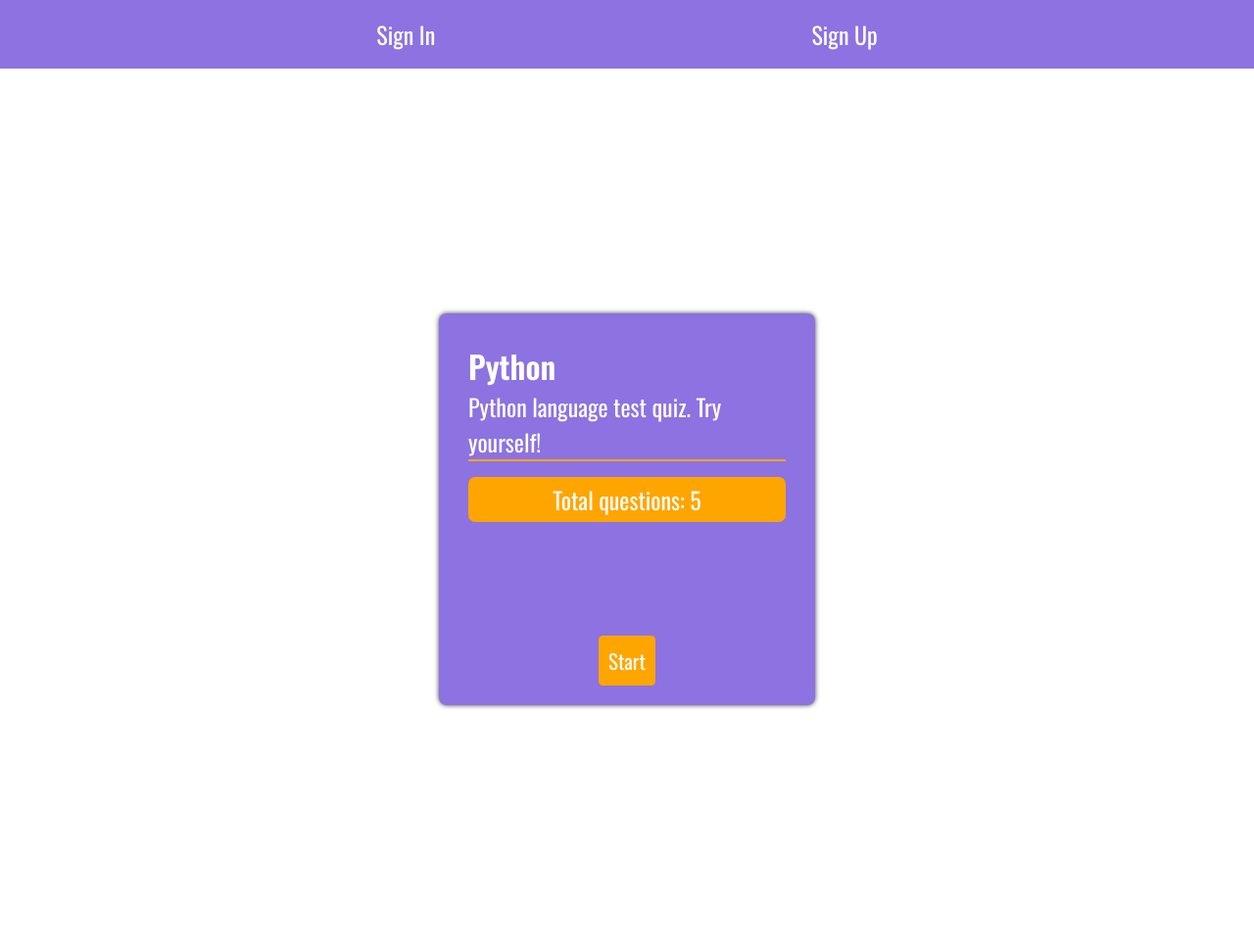
After one commit to MidnightRoam/quiz_app_dj, a Django app: page /35/ in a window 1280 px wide. The commit adds this page. Shown: the whole page at 98% size. Run offline with Django 3.2, Linux system fonts and the light colour scheme; data comes from the database, SQL or seed files in the repository; both versions use the stored data as it was after the commit.

Commit message:
The question view has been rewritten from ListView to DetailView, new pages and views have been added

```diff
--- a/question_answer/question_answer/settings.py
+++ b/question_answer/question_answer/settings.py
@@ -43,7 +43,6 @@ INSTALLED_APPS = [
 
     'questions.apps.TestsConfig',
     'users.apps.UsersConfig',
-    'crispy_forms',
 ]
 
 MIDDLEWARE = [
@@ -77,8 +76,6 @@ TEMPLATES = [
 ]
 
 WSGI_APPLICATION = 'question_answer.wsgi.application'
-
-CRISPY_TEMPLATE_PACK = 'bootstrap4'
 
 # Database
 # https://docs.djangoproject.com/en/3.2/ref/settings/#databases
--- a/question_answer/questions/forms.py
+++ b/question_answer/questions/forms.py
@@ -3,7 +3,7 @@ from django.forms import ModelForm
 from .models import Question, GroupQuestion, Answer, Result
 
 
-class QuizForm(ModelForm):
+class QuestionForm(ModelForm):
     class Meta:
         model = Question
         fields = "__all__"
--- a/question_answer/questions/urls.py
+++ b/question_answer/questions/urls.py
@@ -1,11 +1,12 @@
 from django.urls import path, include
 
-from .views import HomePage, QuestionsView, AddQuestionView, AddQuestionGroupView, AddAnswerView, ResultView
+from .views import HomePage, QuestionsView, AddQuestionView, AddQuestionGroupView, AddAnswerView, ResultView, GroupDetailView
 
 urlpatterns = [
     path('', HomePage.as_view(), name='index'),
-    path('questions/<int:pk>/', QuestionsView.as_view(), name='questions'),
-    path('result/', ResultView.as_view(), name='result'),
+    path('<int:pk>/question/', QuestionsView.as_view(), name='questions'),
+    path('<int:pk>/', GroupDetailView.as_view(), name='group'),
+    path('<int:pk>/results/', ResultView.as_view(), name='result'),
     path('add_question/', AddQuestionView.as_view(), name='add-question'),
     path('add_group/', AddQuestionGroupView.as_view(), name='add-group'),
     path('add_answer/', AddAnswerView.as_view(), name='add-answer'),
--- a/question_answer/questions/views.py
+++ b/question_answer/questions/views.py
@@ -1,19 +1,20 @@
 from django.shortcuts import render, redirect
 from django.http import HttpResponse
 from django.views import View
-from django.views.generic import DetailView, ListView, TemplateView, CreateView
+from django.views.generic import DetailView, ListView, TemplateView, CreateView, FormView
 from django.contrib.auth.mixins import LoginRequiredMixin
 from django.core.paginator import Paginator
 from django.db.models import Count
 from django.urls import reverse_lazy
 
 from .models import Question, GroupQuestion, Answer, Result
-from .forms import AddQuestionForm, AddQuestionGroupForm, AddAnswerForm, ResultForm, QuizForm
+from .forms import AddQuestionForm, AddQuestionGroupForm, AddAnswerForm, ResultForm, QuestionForm
 
 
 class HomePage(View):
     """Displayed groups of questions on the home page"""
-    template_name = 'index.html'
+    template_name = 'pages/index.html'
+    paginate_by = 1
 
     def get(self, request):
         context = {
@@ -29,81 +30,58 @@ class HomePage(View):
                                    .filter(questions_count__gte=1).order_by("-id")[:7]
         }
 
-        return render(request, 'index.html', context)
+        return render(request, 'pages/index.html', context)
 
 
-class QuestionsView(LoginRequiredMixin, ListView):
+class GroupDetailView(DetailView):
+    """Group details page view"""
+    model = GroupQuestion
+    template_name = 'pages/group_page.html'
+    context_object_name = 'quiz'
+
+    def get_context_data(self, **kwargs):
+        context = super().get_context_data(**kwargs)
+        context['questions'] = Question.objects.filter(group=self.object)
+        return context
+
+
+class QuestionsView(LoginRequiredMixin, DetailView):
     """List of group questions"""
+    login_url = 'users:login'
     model = Question
-    template_name = 'question_page.html'
-    context_object_name = 'questions'
-    login_url = 'users:login'
-    paginate_by = 1
+    template_name = 'pages/question_page.html'
+    context_object_name = 'question'
 
-    def post(self, request, pk):
-        question_form = QuizForm(request.POST)
-        answer_form = AddAnswerForm(request.POST)
-        result_form = ResultForm()
+    def get_context_data(self, **kwargs):
+        context = super().get_context_data(**kwargs)
+        context['answers'] = Answer.objects.filter(question=self.object)
+        return context
 
-        if question_form.is_valid() and answer_form.is_valid():
-            # Save the question to the database
-            question = question_form.save()
-            # Save the answer to the database
-            answer = answer_form.save()
+    def post(self, request, *args, **kwargs):
+        self.object = self.get_object()
+        # get the selected answer from the form submission
+        selected_answer = request.POST.get('answer')
 
-            result = result_form.save(commit=False)
-            result.question = question
-            result.answer = answer
+        # get the correct answer for the question
+        correct_answer = Answer.objects.get(question=self.object, correct=True)
+
+        # check if the selected answer is correct
+        if selected_answer == correct_answer.pk:
+            # the answer is correct, so update the user's score
+            result = Result.objects.get(user=request.user, group=self.object.group)
+            result.correct += 1
             result.save()
-
-        questions = Question.objects.filter(group__pk=pk)
-        answers = Answer.objects.filter(question__pk=pk)
-
-        score = 0
-        wrong = 0
-        correct = 0
-        total = 0
-        qnumber = 1
-
-        for question in answers:
-            total += 1
-            if request.POST.get(question.correct) is True:
-                score += 10
-                correct += 1
-            else:
-                wrong += 1
-        # percent = score / (total * 10) * 100
-        context = {
-            'score': score,
-            'wrong': wrong,
-            'correct': correct,
-            'total': total,
-            # 'percent': percent,
-        }
-        if 'page' in request.GET:
-            # get the current value of the page parameter from the request
-            page = request.GET.get('page')
+        # redirect to the next question in the quiz
+        next_question = Question.objects.filter(group=self.object.group, pk__gt=self.object.pk).first()
+        if next_question:
+            return redirect(reverse_lazy('questions', kwargs={'pk': next_question.pk}))
         else:
-            # initialize the page parameter to 0 if it is not present in the request
-            page = 1
-
-        if qnumber == questions.count():
-            return render(request, 'result.html', context)
-        else:
-            qnumber += 1
-            page = qnumber
-            # page = str(page)
-            return redirect(f'/questions/{pk}/?page={qnumber}')
-
-    def get_context_data(self, *args, **kwargs):
-        context = super().get_context_data(**kwargs)
-        p = Paginator(Question.objects
-                              .select_related()
-                              .filter(group__pk=self.kwargs['pk']), self.paginate_by)  # pagination of question answers
-        context['questions'] = p.page(context['page_obj'].number)
-        # context['questions'] = Question.objects.filter(group__pk=pk)
-        context['answers'] = Answer.objects.filter(question__pk=self.kwargs['pk'])
-        return context
+            # there are no more questions, so redirect to the quiz results page
+            try:
+                result = Result.objects.get(user=request.user, group=self.object)
+            except Result.DoesNotExist:
+                first_question = Question.objects.filter(group=self.object).first()
+                return redirect(reverse_lazy('questions', kwargs={'pk': first_question.pk}))
 
 
 class AddQuestionView(CreateView):
@@ -111,9 +89,9 @@ class AddQuestionView(CreateView):
     Makes it possible to create questions in test rooms for the administration
     through the site interface, not the admin panel.
     """
-    template_name = 'add_question.html'
+    template_name = 'pages/add_question.html'
     form_class = AddQuestionForm
-    success_url = reverse_lazy('add_question')
+    success_url = reverse_lazy('add-question')
 
 
 class AddQuestionGroupView(CreateView):
@@ -122,7 +100,7 @@ class AddQuestionGroupView(CreateView):
     through the site interface, not the admin panel.
     After creating a room, it redirects to the page for creating questions.
     """
-    template_name = 'add_question_group.html'
+    template_name = 'pages/add_question_group.html'
     form_class = AddQuestionGroupForm
     success_url = reverse_lazy('add-question')
 
@@ -133,16 +111,25 @@ class AddAnswerView(CreateView):
     through the site interface, not the admin panel.
     After creating a answer, it redirects to the for creating answers.
     """
-    template_name = 'add_answer.html'
+    template_name = 'pages/add_answer.html'
     form_class = AddAnswerForm
-    success_url = reverse_lazy('add_answer')
+    success_url = reverse_lazy('add-answer')
 
 
-class ResultView(ListView):
-    template_name = 'result.html'
-    model = Result
+class ResultView(DetailView):
+    """Quiz result page view"""
+    model = GroupQuestion
+    template_name = 'pages/result.html'
 
-    def get_context_data(self, *args, **kwargs):
+    def get_context_data(self, **kwargs):
         context = super().get_context_data(**kwargs)
-        context['total_questions'] = Result.objects.filter().count()
+        # get the user's score for the quiz
+        result = Result.objects.get(user=self.request.user, group=self.object)
+        context['score'] = result.correct
+        # get the list of questions the user answered correctly
+        correct_answers = Answer.objects.filter(question__group=self.object, correct=True)
+        context['correct_answers'] = correct_answers.filter(result__correct=correct_answers)
+        # get the list of questions the user answered incorrectly
+        incorrect_answers = Answer.objects.filter(question__group=self.object, correct=False)
+        context['incorrect_answers'] = incorrect_answers.exclude(result__correct=incorrect_answers)
         return context
--- a/question_answer/static/css/style.css
+++ b/question_answer/static/css/style.css
@@ -54,7 +54,7 @@
     border-radius: 0.2em;
     position: absolute;
     left: 80%;
-    top: 11%;
+    top: 13%;
     text-decoration: none;
     transition: 0.5s;
 }
@@ -133,6 +133,49 @@
     padding: 2.5em;
     flex-wrap: wrap;
     align-content: flex-start
+}
+
+/* Detail quiz group page styles */
+.group-detail__page {
+    width: 100%;
+    height: 899px;
+    display: flex;
+    align-items: center;
+    flex-direction: column;
+    justify-content: center;
+}
+
+.group-detail__card {
+    width: 30%;
+    height: 400px;
+    display: flex;
+    align-items: center;
+    flex-direction: column;
+    justify-content: space-between;
+    background-color: #8D72E1;
+    padding: 30px;
+    border-radius: 0.5em;
+}
+
+.card__title {
+    font-size: 2em;
+    color: #fff;
+}
+
+.card__description {
+    font-size: 1.5em;
+    color: #fff;
+    border-bottom: 2px solid orange;
+}
+
+.card__total {
+    font-size: 1.5em;
+    color: #fff;
+    background-color: orange;
+    text-align: center;
+    margin-top: 5%;
+    border-radius: 0.3em;
+    padding: 5px 10px;
 }
 
 /* Index page search bar styles */
@@ -337,9 +380,10 @@
     display: flex;
     flex-direction: column;
     align-items: center;
+    justify-content: center;
     width: 100%;
+    height: 500px;
     margin: 0 auto;
-    height: auto;
 }
 
 .question {
@@ -352,6 +396,7 @@
 }
 
 .question__title {
+    font-weight: 300;
     font-size: 2.5em;
     padding: 15px;
     border-bottom: 2px solid #8D72E1;
@@ -375,7 +420,15 @@
 .form__check {
     font-size: 1.3em;
     margin: 5px 0px;
+    width: 300px;
+    padding: 5px;
 }
+
+.form__check:hover {
+    background-color: gainsboro;
+    border-radius: 0.2em;
+}
+
 
 /* Question pagination styles */
 .pagination-section {
@@ -494,9 +547,6 @@
     font-weight: 300;
 }
 
-input[type="radio"] {
-
-}
 
 .question__form {
     display: flex;
@@ -608,3 +658,13 @@ input[type="radio"] {
     background-color: #44f5b1;
     color: #8D72E1;
 }
+
+.btn__secondary {
+    background-color: orange;
+}
+
+.shadow {
+    -webkit-box-shadow: 0px 0px 5px 0px rgba(0,0,0,0.75);
+    -moz-box-shadow: 0px 0px 5px 0px rgba(0,0,0,0.75);
+    box-shadow: 0px 0px 5px 0px rgba(0,0,0,0.75);
+}
--- a/question_answer/templates/include/pagination.html
+++ b/question_answer/templates/include/pagination.html
@@ -1,6 +1,6 @@
 <div class="pagination-section">
      <p class="pagination__title">Questions:</p>
-        {% for page in questions.paginator.page_range %}
+        {% for page in related_activities.paginator.page_range %}
 
         {% if page_obj.number == page %}
             <a href="?page={{ page }}" class="pagination-link page-num-selected">{{ page }}</a>
--- /dev/null
+++ b/question_answer/templates/pages/group_page.html
@@ -0,0 +1,22 @@
+{% extends 'base.html' %}
+{% load static %}
+{% block title %}Let's quiz it!{% endblock %}
+
+{% block content %}
+        <div class="group-detail__page">
+            <div class="group-detail__card shadow">
+                <div class="card__main">
+                    <h1 class="card__title">{{ quiz.group_name }}</h1>
+                    <p class="card__description">{{ quiz.description }}</p>
+                    <p class="card__total">Total questions: {{ questions|length }}</p>
+                </div>
+                <div class="card__secondary">
+                    {% with questions|first as question %}
+                        <a href="{% url 'questions' pk=question.pk %}" class="link btn btn__secondary">Start</a>
+                    {% endwith %}
+                </div>
+            </div>
+        </div>
+{% endblock %}
+
+{% block footer %} {% endblock %}
--- a/question_answer/templates/index.html
+++ b/question_answer/templates/pages/index.html
@@ -13,7 +13,7 @@
          <div class="total__groups">
              <p class="total__title">Available tests: {{ total_groups }}</p>
              {% for group in latest_added_groups %}
-                 <a href="{{ group.get_absolute_url }}" class="total__list link">
+                 <a href="{% url 'group' pk=group.pk %}" class="total__list link">
                     {{ group.group_name }}
                  </a>
              {% endfor %}
@@ -23,7 +23,7 @@
         {% for group in groups %}
         <div class="group">
             <div>
-                <p class="group__title"><a href="{{ group.get_absolute_url }}" class="link">{{ group.group_name }}</a></p>
+                <p class="group__title"><a href="{% url 'group' pk=group.pk %}" class="link">{{ group.group_name }}</a></p>
                 <p class="group__description">{{ group.description }}</p>
             </div>
             <a href="{{ group.get_absolute_url }}" class="group__btn">Attempt Quiz</a>
```
Also changed, not shown: question_answer/templates/pages/question_page.html (added, +32 -0 lines), question_answer/templates/pages/result.html (renamed from question_answer/templates/result.html, +5 -3 lines), question_answer/templates/question_page.html (deleted, +0 -46 lines), question_answer/db.sqlite3, question_answer/templates/pages/add_answer.html (renamed from question_answer/templates/add_answer.html), question_answer/templates/pages/add_question.html (renamed from question_answer/templates/add_question.html), question_answer/templates/pages/add_question_group.html (renamed from question_answer/templates/add_question_group.html).
